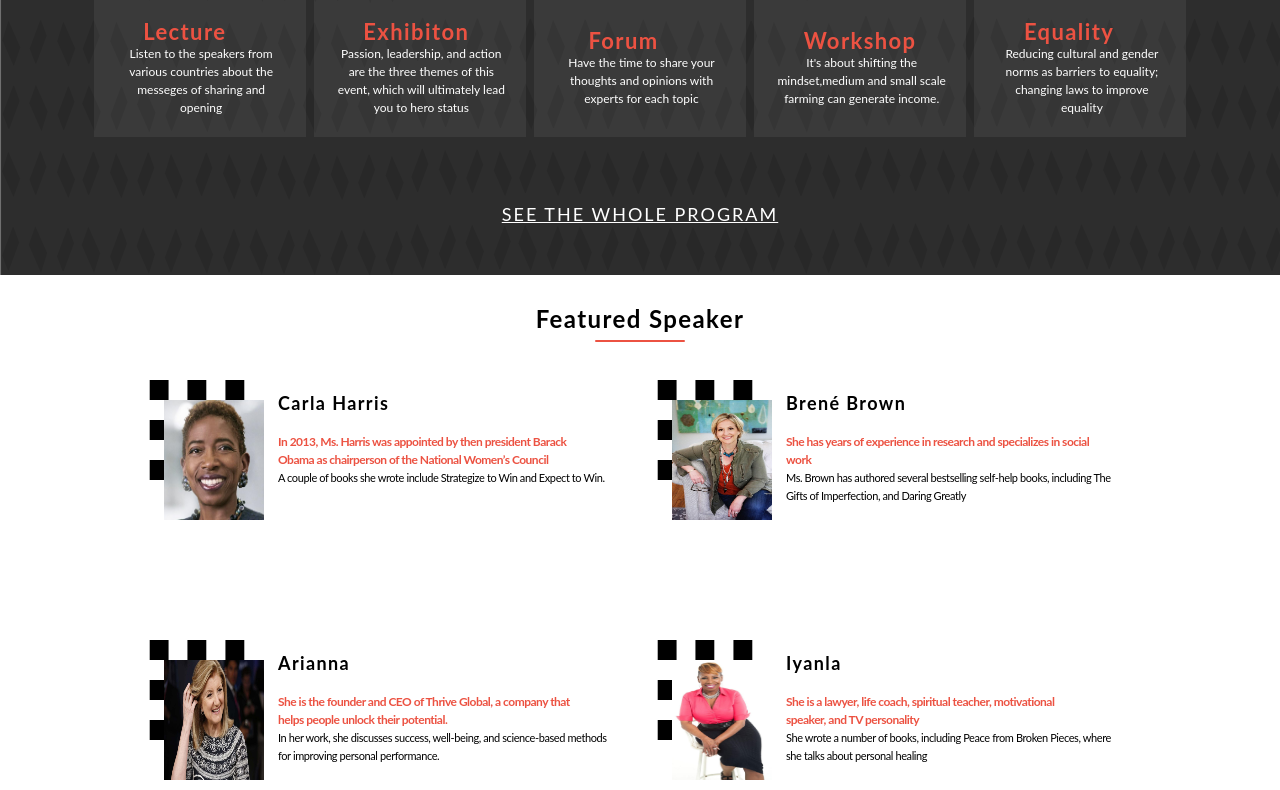
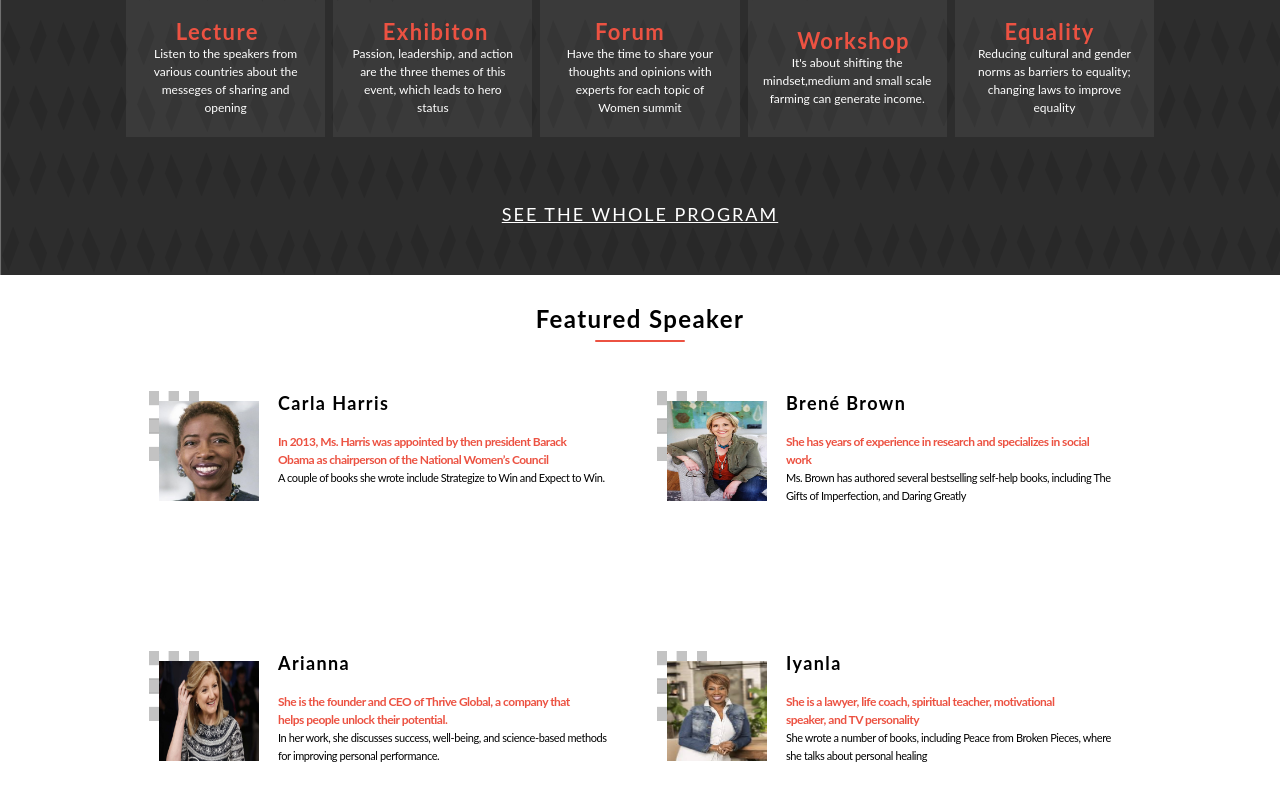
Before and after one commit to ridaarif98/capston, a plain HTML site: page index.html in a window 1280 px wide. Shown: the part 1070-1860 px from the top of the page. Drawn offline with Linux system fonts and the light colour scheme; a web font is replaced by a local one.

Commit message:
Adjust shadow Images for speaker section and program section padding

```diff
--- a/about.css
+++ b/about.css
@@ -79,8 +79,7 @@ header img {
   text-align: center;
   letter-spacing: 0.4px;
   color: #000;
-  padding-left: 50px;
-  padding-right: 50px;
+  margin: 5px 10px;
   padding-bottom: 30px;
 }
 
--- a/index.html
+++ b/index.html
@@ -83,16 +83,14 @@
 
                 <li><img src="./images/group2.svg" alt="Exhibition"></li>
                 <li><h1>Exhibiton</h1></li>
-                <li><p> Passion, leadership, and action are the three themes of this event, which will ultimately lead you to hero status</p></li>
+                <li><p> Passion, leadership, and action are the three themes of this event, which leads to hero status</p></li>
 
             </ul>
             <ul class="firstDetail">
 
                 <li><img src="./images/conversation.svg" alt="Conversation"></li>
                 <li class="headingList"><h1>Forum</h1></li>
-                <li><p> Have the time to share your thoughts
-                    and opinions with experts for
-                    each topic</p></li>
+                <li><p> Have the time to share your thoughts and opinions with experts for each topic of Women summit</p></li>
             </ul>
             <ul class="firstDetail">
 
--- a/script.js
+++ b/script.js
@@ -3,7 +3,7 @@ const speakerData = [
     id: 1,
     speakerName: 'Carla Harris',
     speakerImg: './images/Untitled-1.png',
-    shadowImage: './images/shadow.svg',
+    shadowImage: './images/shadow11.png',
     altText: 'CarlaHarris',
     work: 'In 2013, Ms. Harris was appointed by  then president Barack Obama as chairperson of the National Women’s Council',
     detail: ' A couple of books she wrote include Strategize to Win and Expect to Win.',
@@ -12,7 +12,7 @@ const speakerData = [
     id: 2,
     speakerName: 'Brené Brown',
     speakerImg: './images/secondSpeaker.png',
-    shadowImage: './images/shadow.svg',
+    shadowImage: './images/shadow11.png',
     altText: 'BreneBrown',
     work: 'She has years of experience in research and specializes in social work',
     detail: '  Ms. Brown has authored several bestselling self-help books, including The Gifts of Imperfection, and Daring Greatly',
@@ -21,7 +21,7 @@ const speakerData = [
     id: 3,
     speakerName: 'Arianna',
     speakerImg: './images/arianna_huffington.png',
-    shadowImage: './images/shadow.svg',
+    shadowImage: './images/shadow11.png',
     altText: 'Arianna',
     work: 'She is the founder and CEO of Thrive Global, a company that helps people unlock their potential.',
     detail: ' In her work, she discusses success, well-being, and science-based methods for improving personal performance.',
@@ -29,8 +29,8 @@ const speakerData = [
   {
     id: 4,
     speakerName: 'Iyanla',
-    speakerImg: './images/iyanla_vanzant.jpg',
-    shadowImage: './images/shadow.svg',
+    speakerImg: './images/iyanla.png',
+    shadowImage: './images/shadow11.png',
     altText: 'Iyanla',
     work: 'She is a lawyer, life coach, spiritual teacher, motivational speaker, and TV personality',
     detail: ' She wrote a number of books, including Peace from Broken Pieces, where she talks about personal healing',
@@ -39,7 +39,7 @@ const speakerData = [
     id: 5,
     speakerName: 'Dianna David',
     speakerImg: './images/dianna_david.png',
-    shadowImage: './images/shadow.svg',
+    shadowImage: './images/shadow11.png',
     altText: 'Diana',
     work: 'She is the founder of the Red Ball Movement',
     detail: '  She left her job as an engineer to pursue her dream of becoming a performer.During her talks and performances, she combines dance, contact juggling',
@@ -48,7 +48,7 @@ const speakerData = [
     id: 6,
     speakerName: 'Gretchen',
     speakerImg: './images/gretchen_rubin.jpg',
-    shadowImage: './images/shadow.svg',
+    shadowImage: './images/shadow11.png',
     altText: 'Gretchen',
     work: 'She worked as a courtroom clerk, but left this job to become a writer.',
     detail: '  Ms. Rubin is the author of several books, including The Happiness Project, where she discusses personal transformation, and Better Than Before',
--- a/style.css
+++ b/style.css
@@ -229,9 +229,9 @@ hgroup .secondHeading {
   display: flex;
   list-style-type: none;
   flex-direction: row;
-  padding-left: 18px;
-  padding-right: 15px;
-  margin: 10px;
+  padding-left: 10px;
+  padding-right: 10px;
+  margin: 10px 8px;
 }
 
 .firstDetail li {
@@ -246,7 +246,7 @@ hgroup .secondHeading {
   padding-top: 20px;
   margin-top: 30px;
   padding-left: 10px;
-  padding-right: 30px;
+  padding-right: 15px;
 }
 
 .firstDetail h1 {
@@ -255,20 +255,20 @@ hgroup .secondHeading {
   margin-top: 10px;
   font-size: 22px;
   line-height: 27px;
-  padding-right: 36px;
+  padding-right: 20px;
   text-align: left;
   color: #ec5242;
 }
 
 .firstDetail p {
   color: white;
-  font-size: 16px;
-  line-height: 24px;
+  font-size: 14px;
+  line-height: 22px;
   text-align: left;
-  padding-top: 25px;
-  padding-right: 22px;
+  padding-top: 30px;
+  padding-right: 0;
   padding-bottom: 20px;
-  padding-left: 30px;
+  padding-left: 20px;
 }
 
 .buttonList {
@@ -350,19 +350,19 @@ hgroup .secondHeading {
 .speakerIntro .image1 {
   padding-top: 20px;
   padding-left: 8px;
-  height: 120px;
+  height: 100px;
   width: 100px;
   position: relative;
-  top: 0;
-  left: 9px;
+  top: 1px;
+  left: 4px;
 }
 
 .speakerIntro .image2 {
   position: absolute;
-  top: 0;
-  left: 0;
-  height: 100px;
-  width: 100px;
+  top: 11px;
+  left: 2px;
+  height: 70px;
+  width: 50px;
 }
 
 .speakerIntro .speakerInfo {
```
Also changed, not shown: about.html (+1 -1 lines), images/iyanla.png (added), images/iyanla_vanzant.jpg (deleted), images/shadow.svg (deleted), images/shadow11.png (added).
